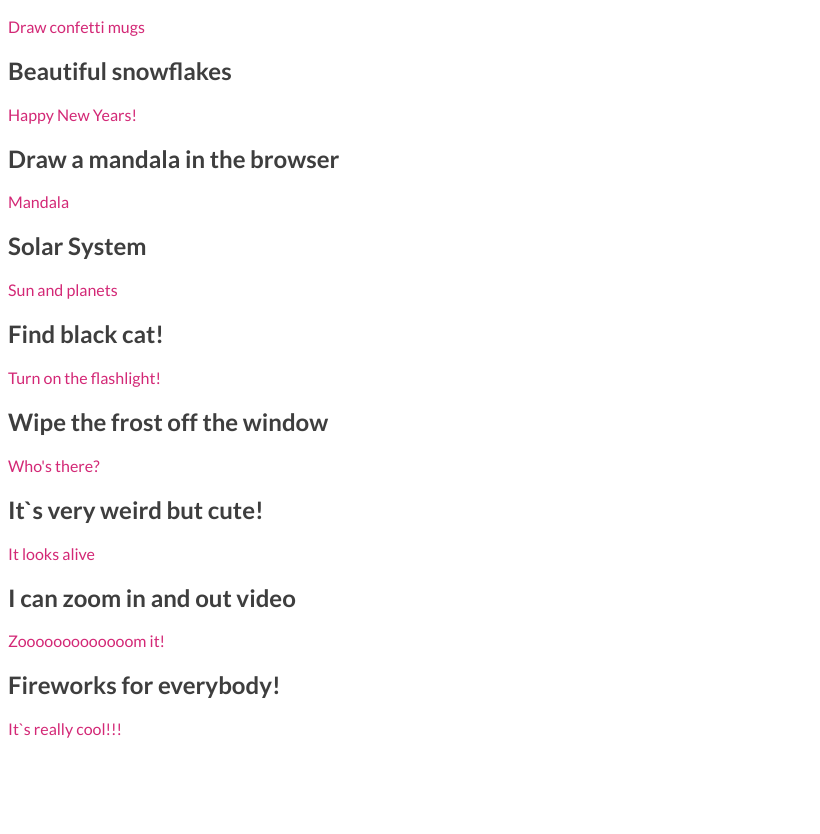
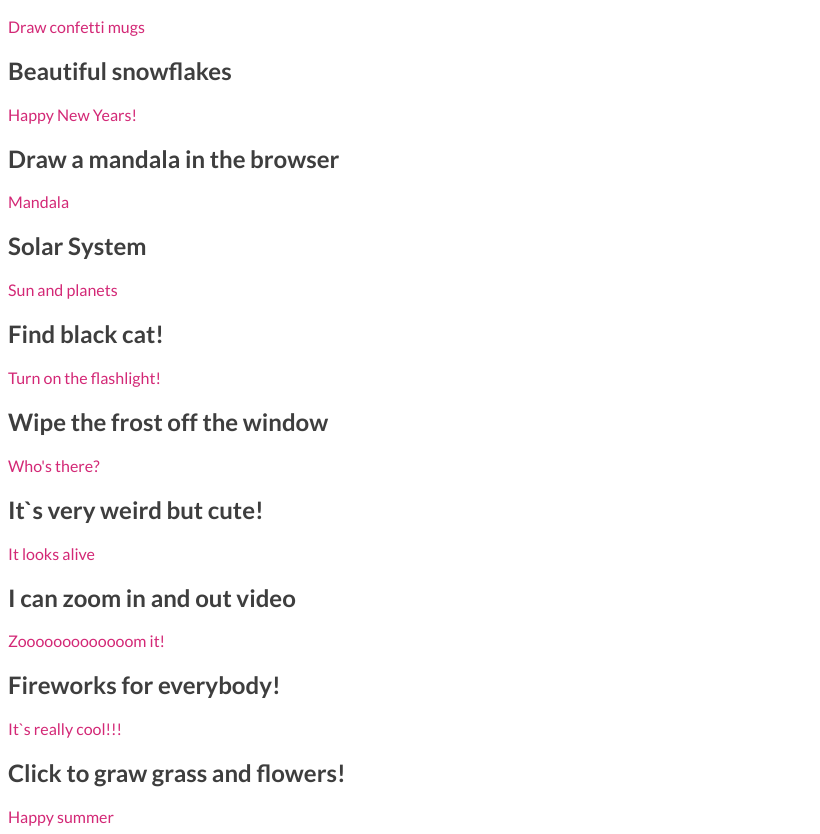
Before and after one commit to pokolga/canvasExperiments, a plain HTML site: page index.html in a window 1280 px wide. Shown: the part 114-948 px from the top of the page, without its empty margins (0-820 px from the left). Before the commit the page ends 860 px from the top, so only its background shows below. Drawn offline with Linux system fonts and the light colour scheme.

Commit message:
Add files via upload

```diff
--- a/index.html
+++ b/index.html
@@ -37,5 +37,7 @@
   <a href="videoZoom.html" target="_blank" rel="noopener noreferrer">Zooooooooooooom it!</a>
   <h2>Fireworks for everybody!</h2>
   <a href="fireworks.html" target="_blank" rel="noopener noreferrer">It`s really cool!!!</a>
+  <h2>Click to graw grass and flowers!</h2>
+  <a href="grass and flowers.html" target="_blank" rel="noopener noreferrer">Happy summer</a>
 </body>
 </html>
```
